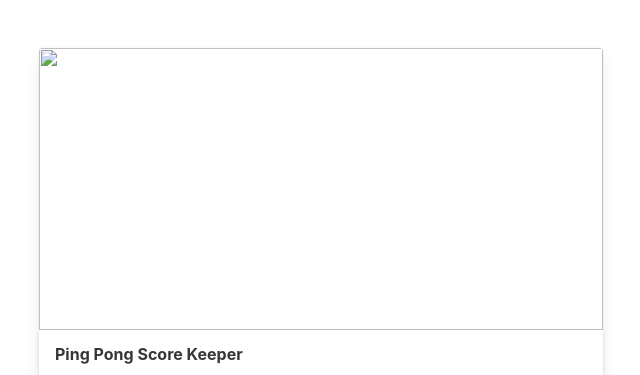
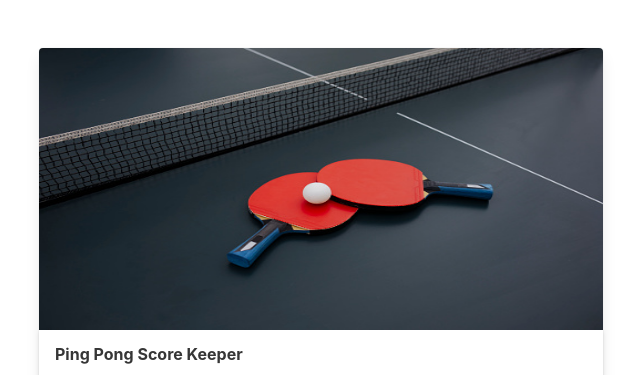
Before and after one commit to RedwanHQ/Score-Keeper, a plain HTML site: page index.html in a window 1280 px wide. Shown: the top 375 px of the page, without its empty margins (319-959 px from the left). Drawn offline with nearby package versions, Linux system fonts and the light colour scheme.

Commit message:
Update index.html

```diff
--- a/index.html
+++ b/index.html
@@ -17,7 +17,7 @@
                     <div class="card">
                         <div class="card-image">
                             <figure class="image is-2by1">
-                                <img src="istockphoto-1192307192-170667a.jpg" alt="" id="img">
+                                <img src="1.jpg" alt="" id="img">
                             </figure>
                         </div>
                         <header class="card-header">
```
